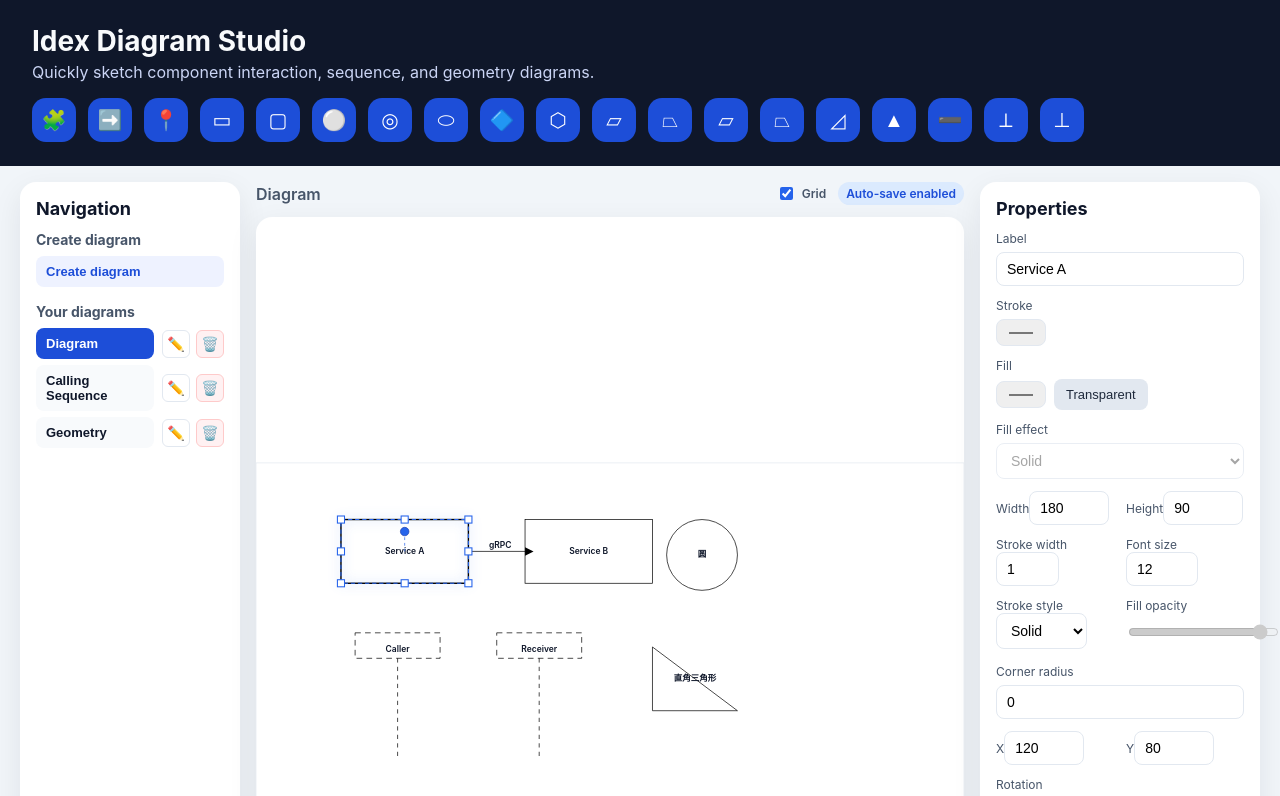
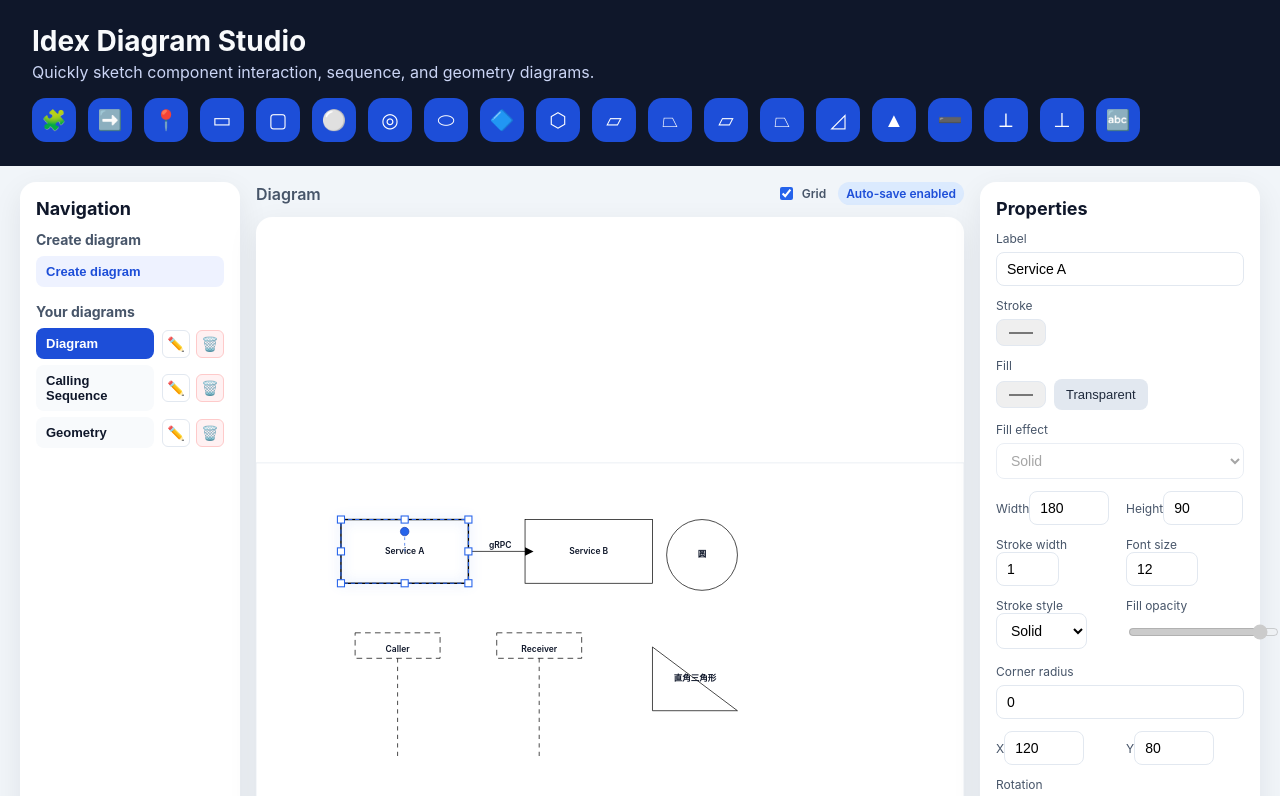
Before and after one commit to RogerLu1999/Idex, a React (Vite) app: page / in a window 1280 px wide. Shown: the top 796 px of the page. Built offline with nearby package versions, Linux system fonts and the light colour scheme.

Commit message:
Add text tool and bilingual tooltips

```diff
--- a/src/App.jsx
+++ b/src/App.jsx
@@ -1,26 +1,29 @@
 import { useCallback, useEffect, useMemo, useRef, useState } from "react";
 
 const TOOL_ITEMS = [
-  { id: "component", label: "Component Box", icon: "🧩" },
-  { id: "arrow", label: "Arrow", icon: "➡️" },
-  { id: "sequence", label: "Sequence Lifeline", icon: "📍" },
-  { id: "rect", label: "Rectangle", icon: "▭" },
-  { id: "rounded", label: "Rounded Rect", icon: "▢" },
-  { id: "circle", label: "Circle", icon: "⚪" },
-  { id: "sphere", label: "Sphere", icon: "◎" },
-  { id: "cylinder", label: "Cylinder", icon: "⬭" },
-  { id: "diamond", label: "Diamond", icon: "🔷" },
-  { id: "hexagon", label: "Hexagon", icon: "⬡" },
-  { id: "parallelogram", label: "Parallelogram", icon: "▱" },
-  { id: "trapezoid", label: "Trapezoid", icon: "⏢" },
-  { id: "isosceles-trapezoid", label: "Isosceles Trapezoid", icon: "⏥" },
-  { id: "right-trapezoid", label: "Right Trapezoid", icon: "⏢" },
-  { id: "right-triangle", label: "Right Triangle", icon: "◿" },
-  { id: "triangle", label: "Triangle", icon: "▲" },
-  { id: "line", label: "Line", icon: "➖" },
-  { id: "perp-line", label: "Perpendicular", icon: "⟂" },
-  { id: "perp-marker", label: "Perpendicular Marker", icon: "⊥" },
+  { id: "component", label: "Component Box", zhLabel: "组件框", icon: "🧩" },
+  { id: "arrow", label: "Arrow", zhLabel: "箭头", icon: "➡️" },
+  { id: "sequence", label: "Sequence Lifeline", zhLabel: "时序生命线", icon: "📍" },
+  { id: "rect", label: "Rectangle", zhLabel: "矩形", icon: "▭" },
+  { id: "rounded", label: "Rounded Rect", zhLabel: "圆角矩形", icon: "▢" },
+  { id: "circle", label: "Circle", zhLabel: "圆形", icon: "⚪" },
+  { id: "sphere", label: "Sphere", zhLabel: "球体", icon: "◎" },
+  { id: "cylinder", label: "Cylinder", zhLabel: "圆柱体", icon: "⬭" },
+  { id: "diamond", label: "Diamond", zhLabel: "菱形", icon: "🔷" },
+  { id: "hexagon", label: "Hexagon", zhLabel: "六边形", icon: "⬡" },
+  { id: "parallelogram", label: "Parallelogram", zhLabel: "平行四边形", icon: "▱" },
+  { id: "trapezoid", label: "Trapezoid", zhLabel: "梯形", icon: "⏢" },
+  { id: "isosceles-trapezoid", label: "Isosceles Trapezoid", zhLabel: "等腰梯形", icon: "⏥" },
+  { id: "right-trapezoid", label: "Right Trapezoid", zhLabel: "直角梯形", icon: "⏢" },
+  { id: "right-triangle", label: "Right Triangle", zhLabel: "直角三角形", icon: "◿" },
+  { id: "triangle", label: "Triangle", zhLabel: "三角形", icon: "▲" },
+  { id: "line", label: "Line", zhLabel: "直线", icon: "➖" },
+  { id: "perp-line", label: "Perpendicular", zhLabel: "垂直线", icon: "⟂" },
+  { id: "perp-marker", label: "Perpendicular Marker", zhLabel: "垂直标记", icon: "⊥" },
+  { id: "text", label: "Text", zhLabel: "文本", icon: "🔤" },
 ];
+
+const getToolTooltip = (tool) => `${tool.zhLabel} / ${tool.label}`;
 
 const INITIAL_SHAPES = [
   {
@@ -440,6 +443,21 @@ const getShapeDefaults = (type) => {
         fillEffect: DEFAULT_STYLE.fillEffect,
         label: "",
       };
+    case "text":
+      return {
+        width: 160,
+        height: 40,
+        stroke: DEFAULT_STYLE.stroke,
+        fill: "transparent",
+        strokeWidth: 1,
+        dash: "solid",
+        fillOpacity: 1,
+        fontSize: 16,
+        cornerRadius: 0,
+        rotation: 0,
+        fillEffect: "solid",
+        label: "文本",
+      };
     case "rect":
     default:
       return {
@@ -1249,6 +1267,30 @@ const renderShape = (shape, isSelected, isDragging, onSelect, onPointerDown) =>
         </g>
       );
     }
+    case "text":
+      return (
+        <g key={shape.id} {...groupProps}>
+          <rect
+            {...commonProps}
+            x={shape.x}
+            y={shape.y}
+            width={shape.width}
+            height={shape.height}
+            fill="transparent"
+            stroke="transparent"
+          />
+          <text
+            x={shape.x + shape.width / 2}
+            y={shape.y + shape.height / 2}
+            style={{ fontSize: shape.fontSize }}
+            fill={shape.stroke}
+            textAnchor="middle"
+            dominantBaseline="middle"
+          >
+            {shape.label}
+          </text>
+        </g>
+      );
     case "sequence":
       return (
         <g key={shape.id} {...groupProps}>
@@ -2628,7 +2670,9 @@ export default function App() {
     selectedShape?.type
   );
   const supportsFill = selectedShape
-    ? !["line", "arrow", "perp-line", "perp-marker"].includes(selectedShape.type)
+    ? !["line", "arrow", "perp-line", "perp-marker", "text"].includes(
+        selectedShape.type
+      )
     : false;
   const supportsLineAnchor = selectedShape ? isLineShape(selectedShape) : false;
   const isTransparentFill = selectedShape?.fill === "transparent";
@@ -2817,13 +2861,13 @@ export default function App() {
               type="button"
               key={tool.id}
               onClick={() => handleAddShape(tool.id)}
-              aria-label={tool.label}
-              title={tool.label}
+              aria-label={getToolTooltip(tool)}
+              title={getToolTooltip(tool)}
             >
               <span className="tool-icon" aria-hidden="true">
                 {tool.icon}
               </span>
-              <span className="sr-only">{tool.label}</span>
+              <span className="sr-only">{getToolTooltip(tool)}</span>
             </button>
           ))}
         </div>
```
